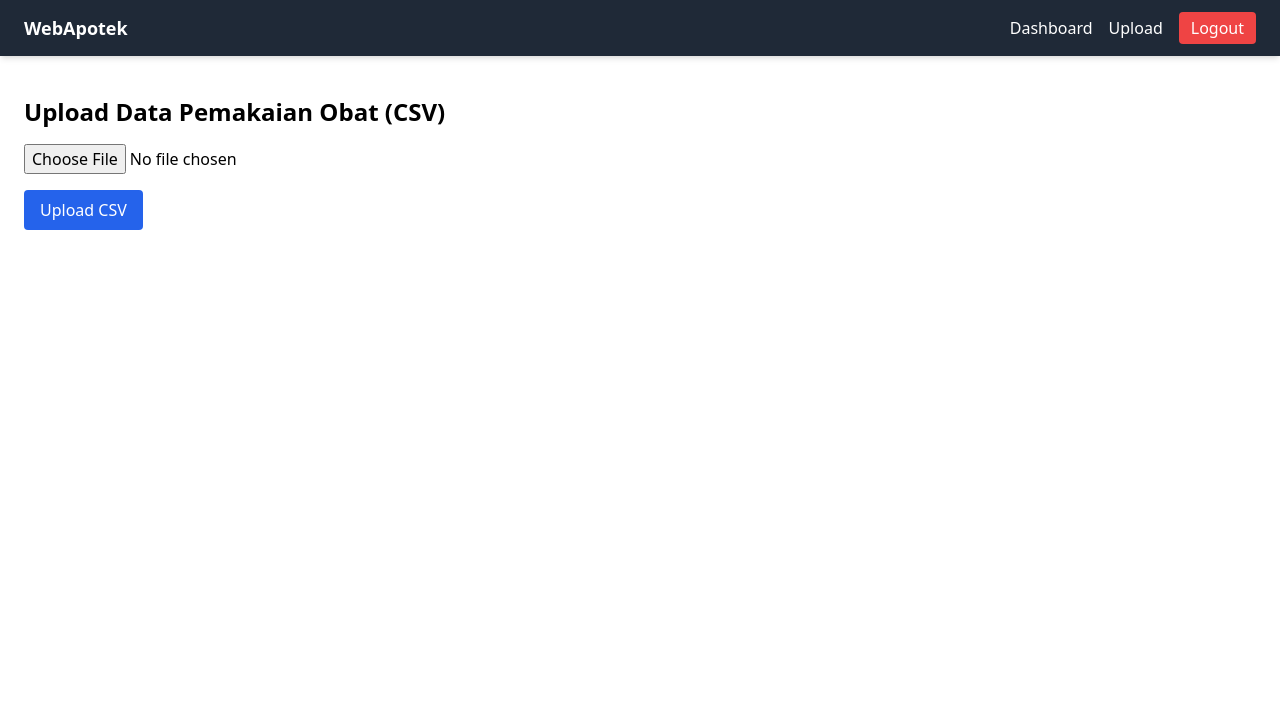
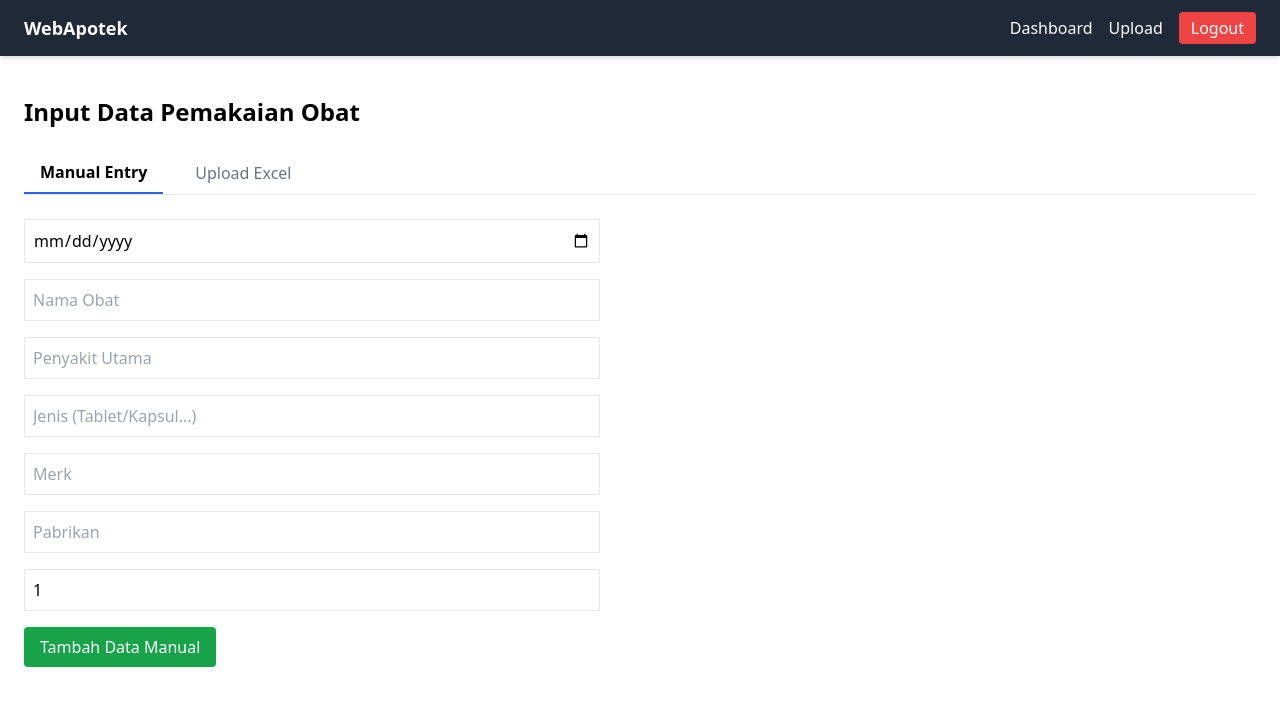
Before and after one commit to Josh282/webapotek-frontend, a React (Vite) app: page /upload in a window 1280 px wide. Shown: the top 706 px of the page. Built offline with nearby package versions, Linux system fonts and the light colour scheme; no server answers; sample sign-in values are in the browser's storage.

Commit message:
Update UploadData.jsx
editing the manualForm input

```diff
--- a/src/pages/UploadData.jsx
+++ b/src/pages/UploadData.jsx
@@ -1,60 +1,43 @@
 import React, { useState } from "react";
-import api from "../services/api";
 import Navbar from "../components/Navbar";
+import ManualEntryForm from "../components/ManualEntryForm";
+import FormUpload from "../components/FormUpload";
 
 const UploadData = () => {
-  const [selectedFile, setSelectedFile] = useState(null);
-  const [message, setMessage] = useState("");
-
-  const handleFileChange = (e) => {
-    setSelectedFile(e.target.files[0]);
-    setMessage("");
-  };
-  const handleUpload = async () => {
-    if (!selectedFile) {
-      setMessage("Pilih file CSV terlebih dahulu.");
-      return;
-    }
-
-    const formData = new FormData();
-    formData.append("file", selectedFile);
-
-    try {
-      const token = localStorage.getItem("token"); // pastikan ada token
-      const response = await api.post("/upload/", formData, {
-        headers: {
-          Authorization: `Bearer ${token}`, // ⬅ penting
-          // JANGAN SET 'Content-Type', biarkan browser set otomatis
-        },
-      });
-
-      setMessage(`✅ ${response.data.message} | Baris: ${response.data.rows_inserted}`);
-    } catch (error) {
-      console.error("Upload gagal:", error);
-      setMessage("❌ Upload gagal. Pastikan file CSV valid.");
-    }
-  };
-
+  const [tab, setTab] = useState("manual");
 
   return (
     <>
       <Navbar />
       <div className="p-6">
-        <h1 className="text-2xl font-bold mb-4">Upload Data Pemakaian Obat (CSV)</h1>
-        <input
-          type="file"
-          accept=".csv"
-          onChange={handleFileChange}
-          className="mb-4"
-        />
-        <br />
-        <button
-          onClick={handleUpload}
-          className="bg-blue-600 text-white px-4 py-2 rounded hover:bg-blue-700"
-        >
-          Upload CSV
-        </button>
-        {message && <p className="mt-4 text-sm">{message}</p>}
+        <h1 className="text-2xl font-bold mb-6">Input Data Pemakaian Obat</h1>
+
+        {/* Tab Switcher */}
+        <div className="flex mb-6 space-x-4 border-b">
+          <button
+            onClick={() => setTab("manual")}
+            className={`px-4 py-2 ${
+              tab === "manual"
+                ? "border-b-2 border-blue-600 font-semibold"
+                : "text-gray-500"
+            }`}
+          >
+            Manual Entry
+          </button>
+          <button
+            onClick={() => setTab("upload")}
+            className={`px-4 py-2 ${
+              tab === "upload"
+                ? "border-b-2 border-blue-600 font-semibold"
+                : "text-gray-500"
+            }`}
+          >
+            Upload Excel
+          </button>
+        </div>
+
+        {/* Tab Content */}
+        {tab === "manual" ? <ManualEntryForm /> : <FormUpload />}
       </div>
     </>
   );
```
